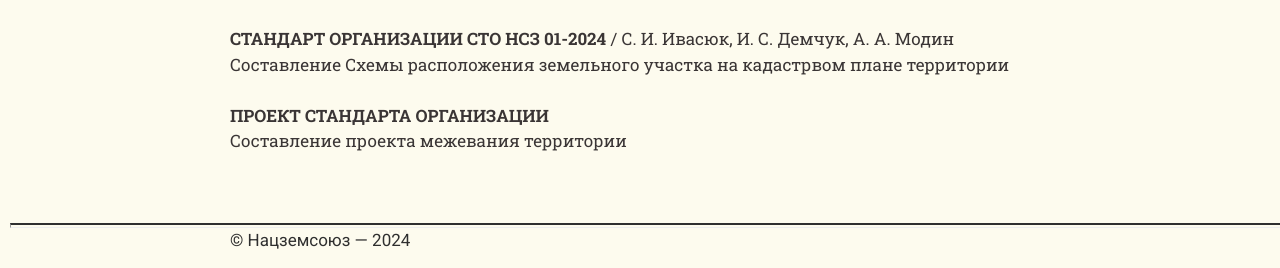
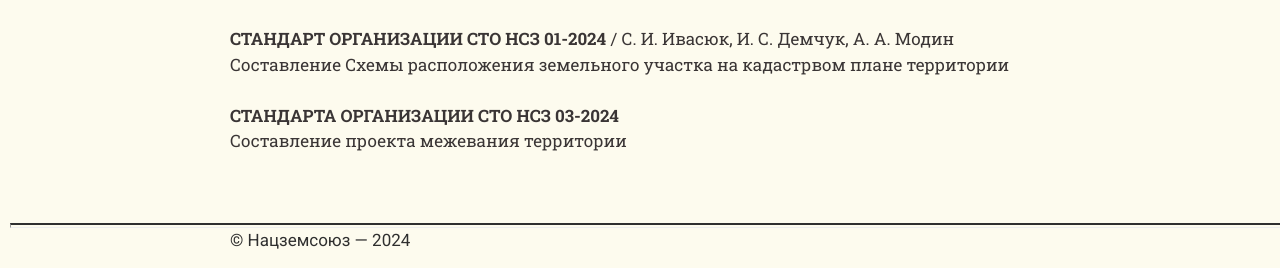
Before and after one commit to SergSi/land-use-art, a Jekyll site: the page built from _info/2-materials.md, in a window 1280 px wide and 1122 px high. Shown: the part 851-1119 px from the top of the window. Built offline with Jekyll 4.4.1, drawn with Linux system fonts in a browser that asks for light colours; some web fonts are replaced.

Commit message:
New Standart

```diff
--- a/_data/docs.yml
+++ b/_data/docs.yml
@@ -6,6 +6,6 @@
   author: С. И. Ивасюк, И. С. Демчук, А. А. Модин
   subtitle: Составление Схемы расположения земельного участка на кадастрвом плане территории
   file: Standart-01-24.pdf
-- title: Проект Стандарта организации
+- title: Стандарта организации СТО НСЗ 03-2024
   subtitle: Составление проекта межевания территории
-  file: Standart-02-23.pdf
+  file: Standart-03-24.pdf
--- a/assets/css/style.css
+++ b/assets/css/style.css
@@ -159,7 +159,6 @@
 p{
   margin-bottom: 1.5rem;
 }
-
 
 
 p::selection{
```
Also changed, not shown: 2 other files.
